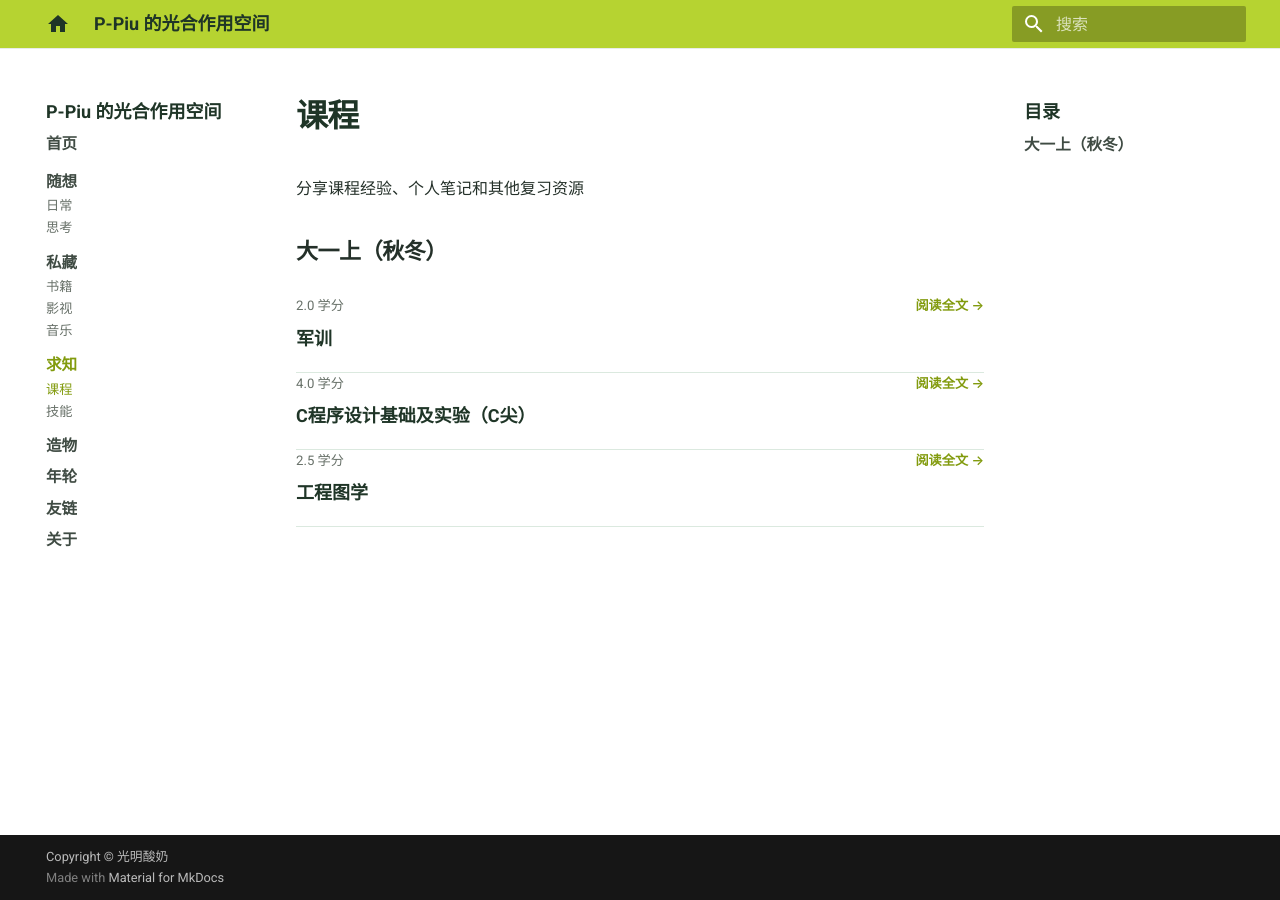
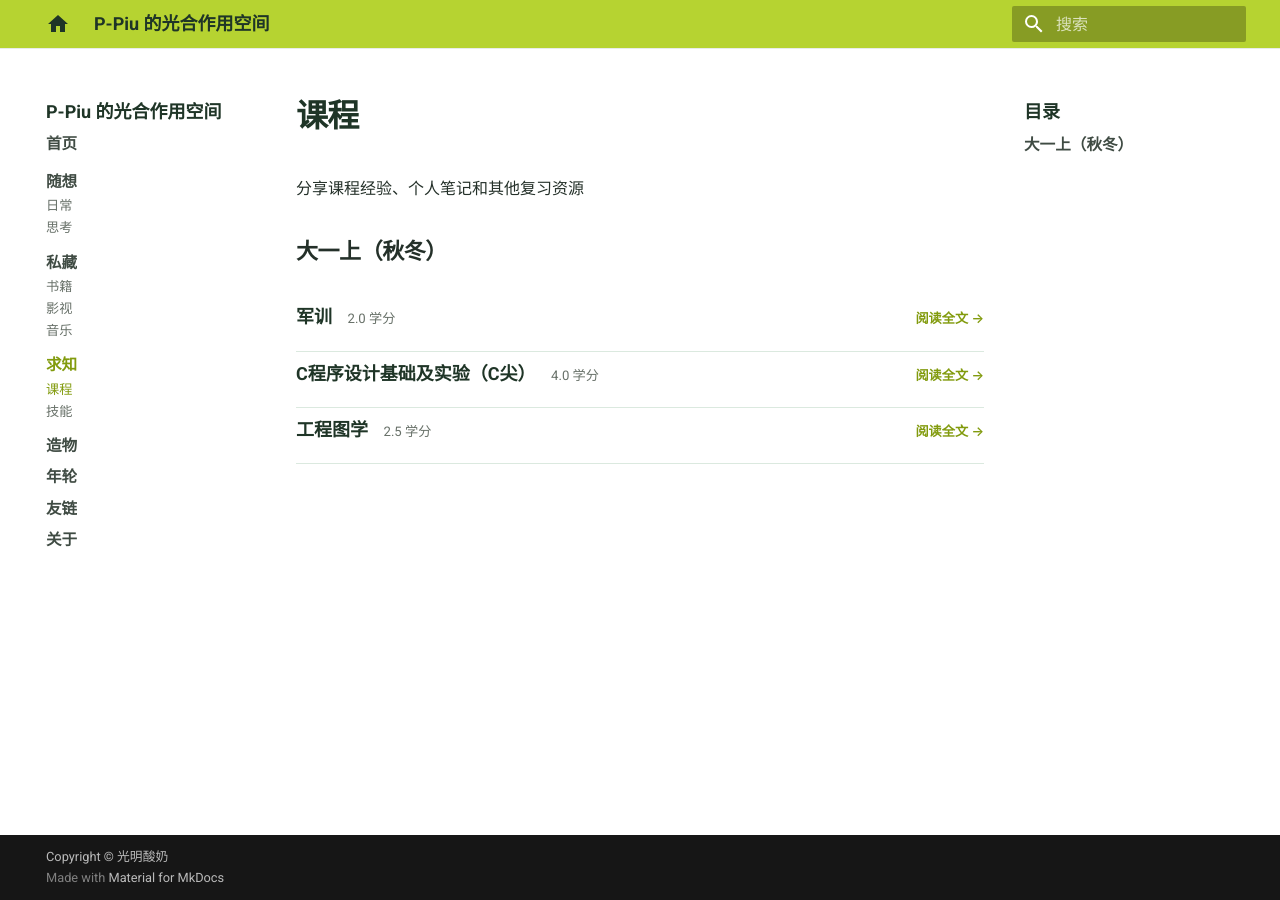
Before and after one commit to P-Piu/P-Piu.github.io, an MkDocs documentation site: the page built from docs/learning/courses.md, in a window 1280 px wide. Built offline with MkDocs 1.6.1 and Material for MkDocs 9.7.7, drawn with Linux system fonts in a browser that asks for light colours.

Commit message:
优化课程条目对齐

```diff
--- a/docs/learning/courses.md
+++ b/docs/learning/courses.md
@@ -6,24 +6,21 @@
 
 <div class="article-index">
   <a class="article-index-item" href="military-training/">
-    <span class="article-index-meta">
-      <span class="article-index-date">2.0 学分</span>
+    <span class="article-index-title-row">
+      <span class="article-index-title">军训 <span class="article-index-credit">2.0 学分</span></span>
       <span class="article-index-action">阅读全文 →</span>
     </span>
-    <span class="article-index-title">军训</span>
   </a>
   <a class="article-index-item" href="advanced-c-programming/">
-    <span class="article-index-meta">
-      <span class="article-index-date">4.0 学分</span>
+    <span class="article-index-title-row">
+      <span class="article-index-title">C程序设计基础及实验（C尖） <span class="article-index-credit">4.0 学分</span></span>
       <span class="article-index-action">阅读全文 →</span>
     </span>
-    <span class="article-index-title">C程序设计基础及实验（C尖）</span>
   </a>
   <a class="article-index-item" href="engineering-graphics/">
-    <span class="article-index-meta">
-      <span class="article-index-date">2.5 学分</span>
+    <span class="article-index-title-row">
+      <span class="article-index-title">工程图学 <span class="article-index-credit">2.5 学分</span></span>
       <span class="article-index-action">阅读全文 →</span>
     </span>
-    <span class="article-index-title">工程图学</span>
   </a>
 </div>
--- a/docs/stylesheets/extra.css
+++ b/docs/stylesheets/extra.css
@@ -212,6 +212,13 @@ body {
   display: block;
 }
 
+.article-index-title-row {
+  display: flex;
+  gap: 1rem;
+  align-items: baseline;
+  justify-content: space-between;
+}
+
 .article-index-meta {
   display: flex;
   gap: 1rem;
@@ -225,11 +232,21 @@ body {
 }
 
 .article-index-title {
+  min-width: 0;
+  flex: 1 1 auto;
   margin-top: 0.45rem;
   color: var(--green-ink);
   font-size: var(--text-md);
   font-weight: 600;
   line-height: 1.45;
+}
+
+.article-index-credit {
+  margin-left: 0.55rem;
+  color: #687169;
+  font-size: var(--text-xs);
+  font-weight: 400;
+  white-space: nowrap;
 }
 
 .article-index-summary {
@@ -240,10 +257,17 @@ body {
 }
 
 .article-index-action {
+  flex: 0 0 auto;
   color: var(--green-accent);
   font-size: var(--text-xs);
   font-weight: 600;
   white-space: nowrap;
+}
+
+@media screen and (max-width: 44rem) {
+  .article-index-title-row {
+    gap: 0.65rem;
+  }
 }
 
 .article-index-summary + .article-index-action {
```
